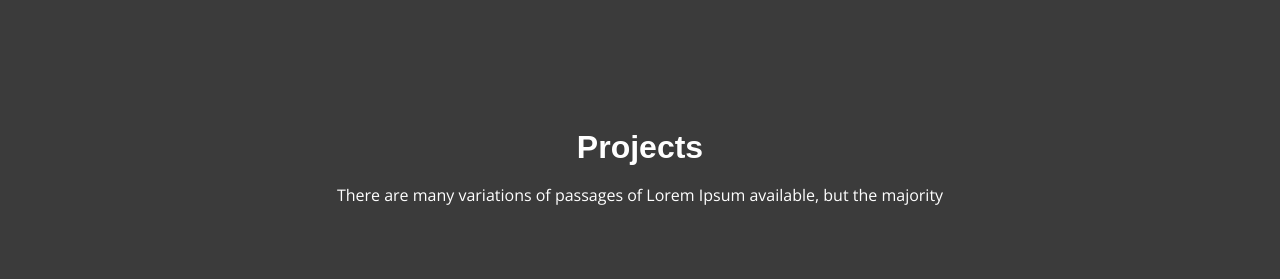
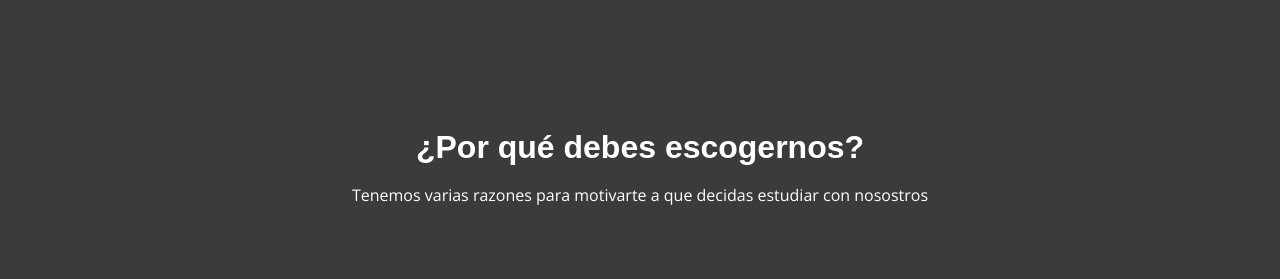
Before and after one commit to kevinmorales05/s2lplus1, a plain HTML site: page index.html in a window 1280 px wide. Shown: the part 3540-3819 px from the top of the page. Drawn offline with nearby package versions, Linux system fonts and the light colour scheme; a web font is replaced by a local one.

```diff
--- a/index.html
+++ b/index.html
@@ -241,8 +241,8 @@
         <div class="container">
 		<div class="row justify-content-md-center text-center pb-lg-4 mb-lg-5 mb-4">
           <div class="col-md-8 text-center w-md-50 mx-auto mb-0 ">
-            <h2 class="mb-md-2">Projects</h2>
-            <p>There are many variations of passages of Lorem Ipsum available, but the majority</p>
+            <h2 class="mb-md-2">¿Por qué debes escogernos?</h2>
+            <p>Tenemos varias razones para motivarte a que decidas estudiar con nosostros</p>
           </div>
 		</div>
           <!-- Feature Blocks -->
```
